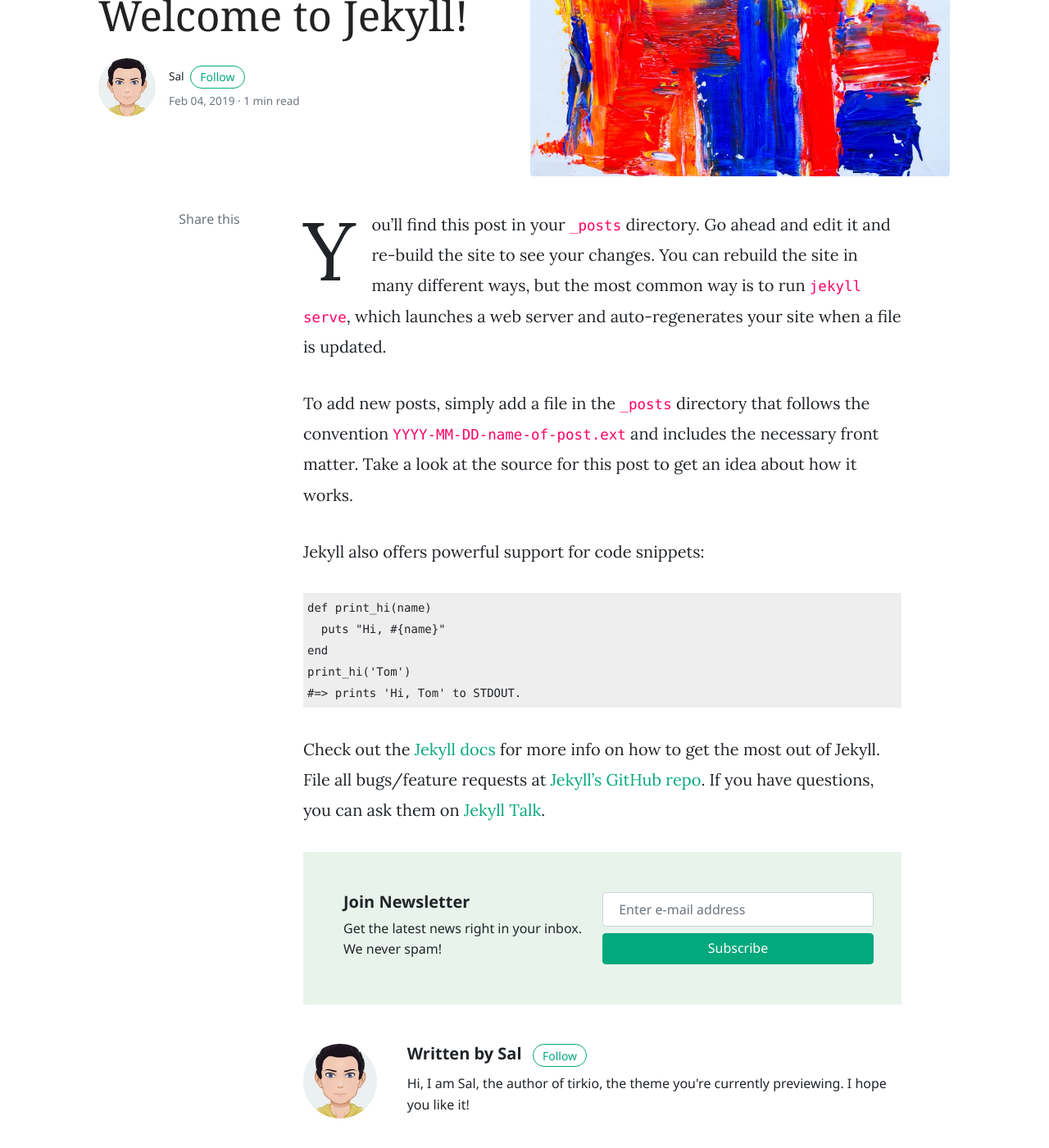
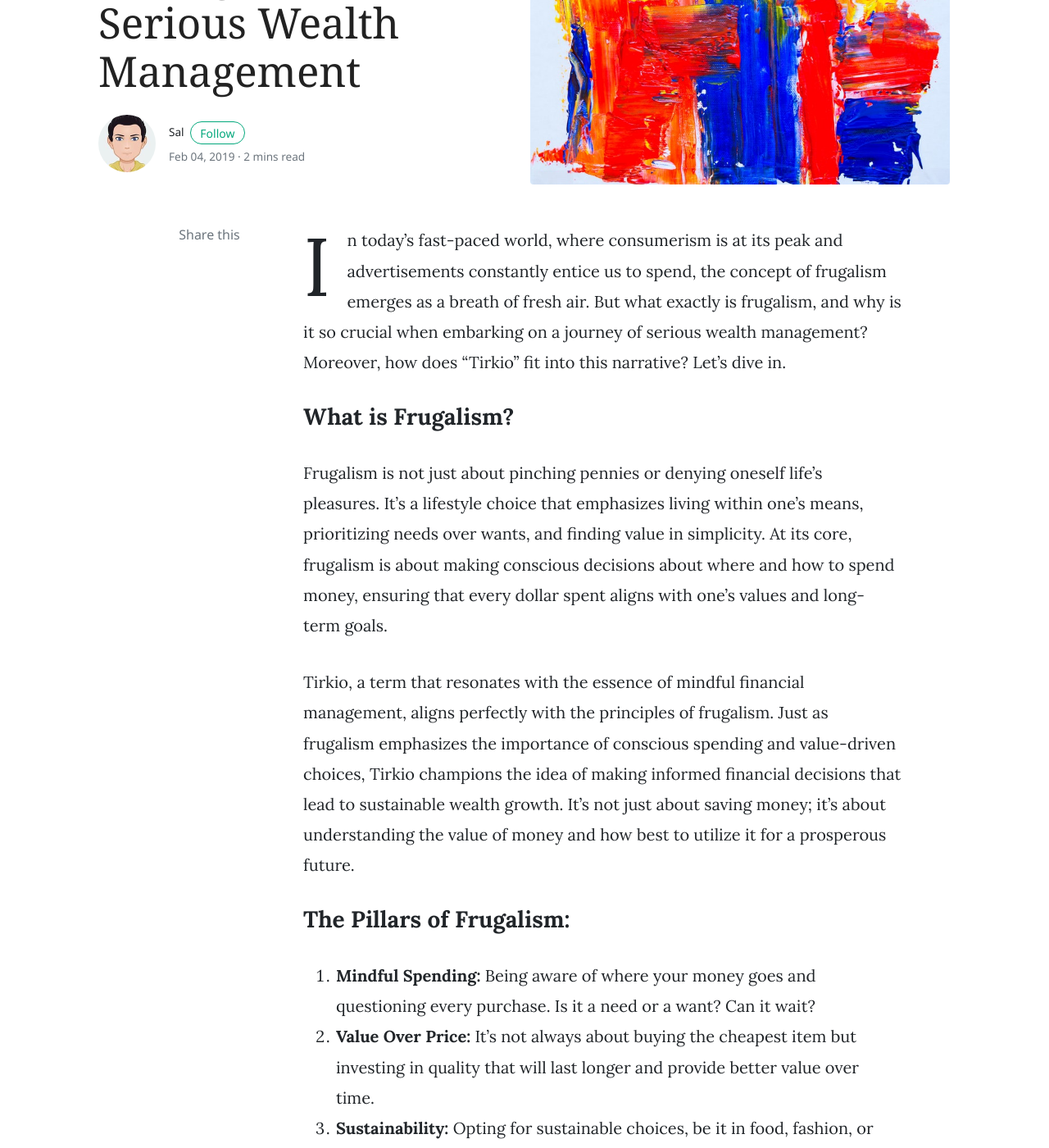
Before and after one commit to tirkio/www.tirkio.com, a Jekyll site: the page built from _posts/2019-02-04-welcome-to-jekyll.markdown, in a window 1280 px wide and 1400 px high, scrolled down 226 px. Shown: the whole window at 82% size. Built offline with Jekyll 4.4.1, drawn with Linux system fonts in a browser that asks for light colours; nearby versions of some CDN libraries; comment, search, counter and statistics services are not loaded; some of the changed text lies outside the part shown.

Commit message:
add first post

```diff
--- a/_posts/2019-02-04-welcome-to-jekyll.markdown
+++ b/_posts/2019-02-04-welcome-to-jekyll.markdown
@@ -1,25 +1,42 @@
 ---
 layout: post
-title:  "Welcome to Jekyll!"
-categories: [ Jekyll ]
+title:  "Paving the Path to Serious Wealth Management"
+categories: [ tirkio, frugalism ]
 image: assets/images/demo1.jpg
 ---
-You’ll find this post in your `_posts` directory. Go ahead and edit it and re-build the site to see your changes. You can rebuild the site in many different ways, but the most common way is to run `jekyll serve`, which launches a web server and auto-regenerates your site when a file is updated.
+In today's fast-paced world, where consumerism is at its peak and advertisements constantly entice us to spend, the concept of frugalism emerges as a breath of
+fresh air. But what exactly is frugalism, and why is it so crucial when embarking on a journey of serious wealth management? Moreover, how does "Tirkio" fit
+into this narrative? Let's dive in.
 
-To add new posts, simply add a file in the `_posts` directory that follows the convention `YYYY-MM-DD-name-of-post.ext` and includes the necessary front matter. Take a look at the source for this post to get an idea about how it works.
+### **What is Frugalism?**
 
-Jekyll also offers powerful support for code snippets:
+Frugalism is not just about pinching pennies or denying oneself life's pleasures. It's a lifestyle choice that emphasizes living within one's means,
+prioritizing needs over wants, and finding value in simplicity. At its core, frugalism is about making conscious decisions about where and how to spend money,
+ensuring that every dollar spent aligns with one's values and long-term goals.
 
-{% highlight ruby %}
-def print_hi(name)
-  puts "Hi, #{name}"
-end
-print_hi('Tom')
-#=> prints 'Hi, Tom' to STDOUT.
-{% endhighlight %}
+Tirkio, a term that resonates with the essence of mindful financial management, aligns perfectly with the principles of frugalism. Just as frugalism emphasizes
+the importance of conscious spending and value-driven choices, Tirkio champions the idea of making informed financial decisions that lead to sustainable wealth
+growth. It's not just about saving money; it's about understanding the value of money and how best to utilize it for a prosperous future.
 
-Check out the [Jekyll docs][jekyll-docs] for more info on how to get the most out of Jekyll. File all bugs/feature requests at [Jekyll’s GitHub repo][jekyll-gh]. If you have questions, you can ask them on [Jekyll Talk][jekyll-talk].
+### **The Pillars of Frugalism:**
 
-[jekyll-docs]: https://jekyllrb.com/docs/home
-[jekyll-gh]:   https://github.com/jekyll/jekyll
-[jekyll-talk]: https://talk.jekyllrb.com/
+1. **Mindful Spending:** Being aware of where your money goes and questioning every purchase. Is it a need or a want? Can it wait?
+2. **Value Over Price:** It's not always about buying the cheapest item but investing in quality that will last longer and provide better value over time.
+3. **Sustainability:** Opting for sustainable choices, be it in food, fashion, or travel, which not only saves money in the long run but also benefits the
+environment.
+4. **Debt Avoidance:** Steering clear of unnecessary debts and paying off existing ones as quickly as possible.
+
+So, why does frugalism matter when starting serious wealth management, and how does Tirkio play a role?
+
+1. **Building a Strong Financial Foundation:** Before one can grow wealth, it's essential to have a stable financial base. Frugalism, complemented by Tirkio's
+insights, helps in eliminating debts, building an emergency fund, and ensuring a positive cash flow.
+2. **Maximizing Savings:** The more you save, the more you have to invest. Frugal living can significantly increase your savings rate, and with Tirkio's
+guidance, you can ensure those savings are put to optimal use.
+3. **Risk Mitigation:** With fewer liabilities and a clear understanding of one's financial situation, one can make more informed investment decisions,
+reducing potential risks. Tirkio's expertise can further help in navigating these investment waters.
+4. **Long-term Vision:** Frugalism teaches patience and the value of delayed gratification, essential traits for successful long-term investing. Tirkio
+reinforces this by providing tools and insights for long-term financial planning.
+
+Frugalism is not about deprivation; it's about optimization. It's about making the most of what you have, cherishing experiences over possessions, and building
+a future where financial freedom is a reality, not just a dream. As you embark on your wealth management journey, let frugalism and Tirkio be your guiding
+stars, ensuring that every financial decision you make is a step towards a brighter, more secure future.
```
